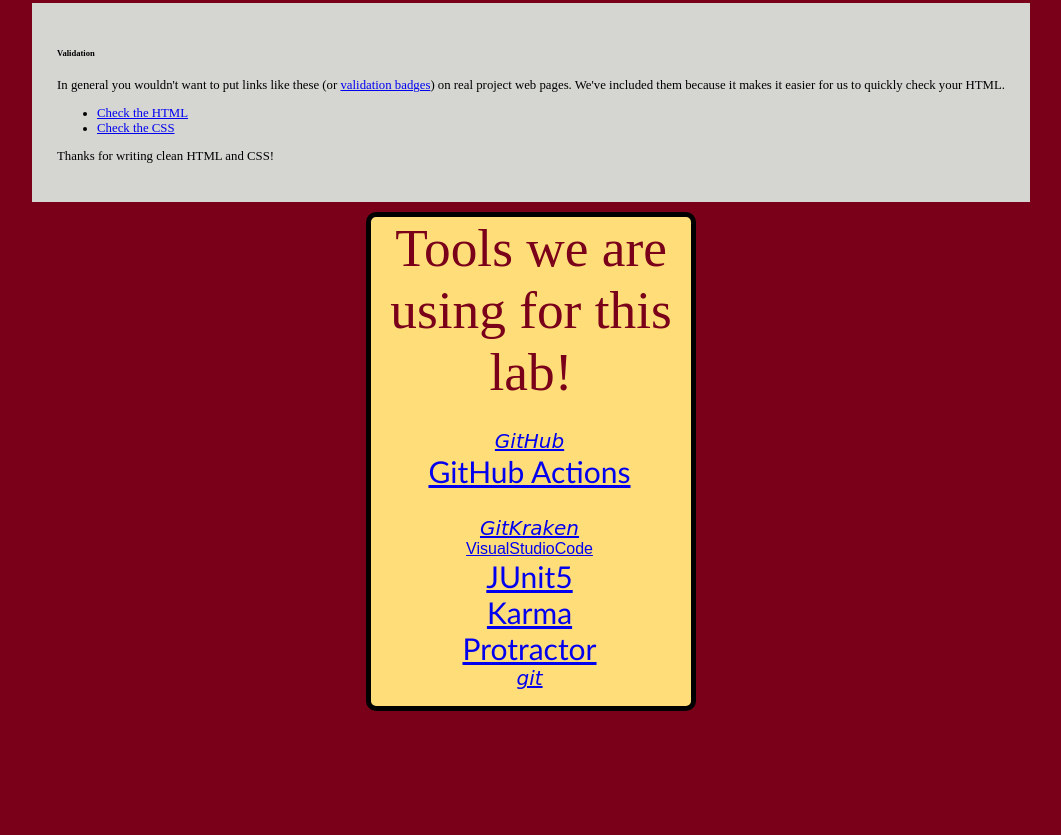
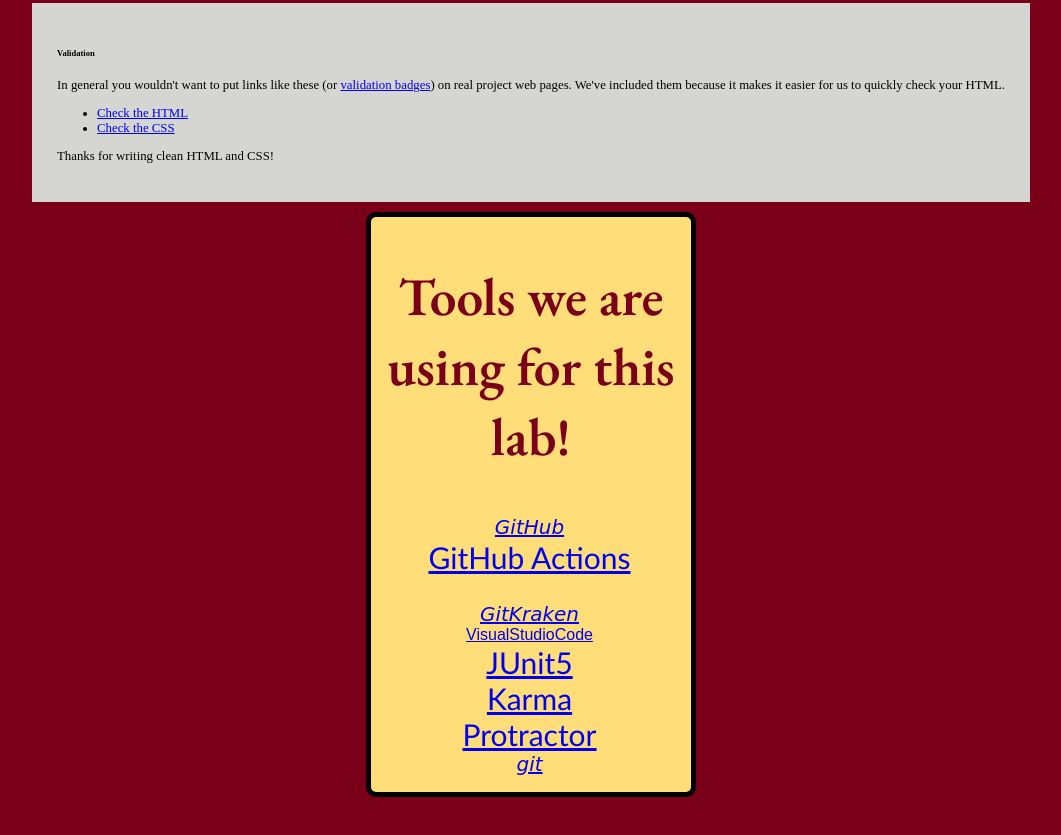
Before and after one commit to UMM-CSci-3601-S20/lab-1-html-and-css-joshandjack, a plain HTML site: page index.html in a window 1280 px wide. Shown: the part 1598-2433 px from the top of the page, without its empty margins (109-1170 px from the left). Before the commit the page ends 2357 px from the top, so only its background shows below. Drawn offline with nearby package versions, Linux system fonts and the light colour scheme; a web font is replaced by a local one.

Commit message:
Fixing error for non-existent h7
We switched our h7 to h2 and a class to reference in css style1

```diff
--- a/css/style1.css
+++ b/css/style1.css
@@ -178,7 +178,7 @@ img.pic {
 
 
 
-h7{
+.information-header{
   font-size: 40pt;
   color: #7A0019;
   display: flex;
--- a/index.html
+++ b/index.html
@@ -146,9 +146,7 @@
    </div>
 
    <div class="tool-list" id="rqstyle">
-    <div>
-    <h7>Tools we are using for this lab!</h7>
-    </div>
+    <h2 class=information-header>Tools we are using for this lab!</h2>
     <ul class="cloud" id="cc">
     <li class="version-control" id="GitHub"><a href="https://github.com/">GitHub</a></li>
     <li class="testing" id="GHActions"><a href="https://github.com/features/actions">GitHub Actions</a></li>
```
